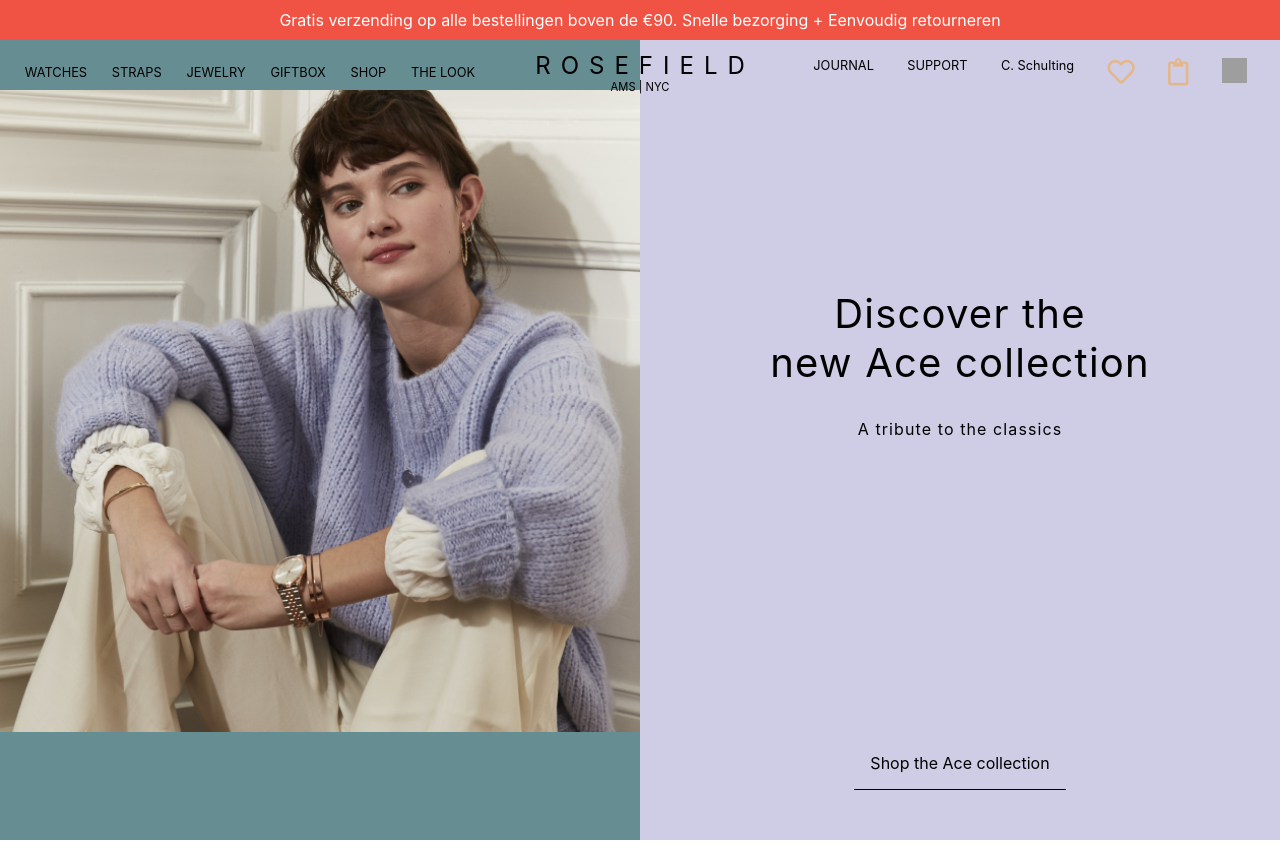
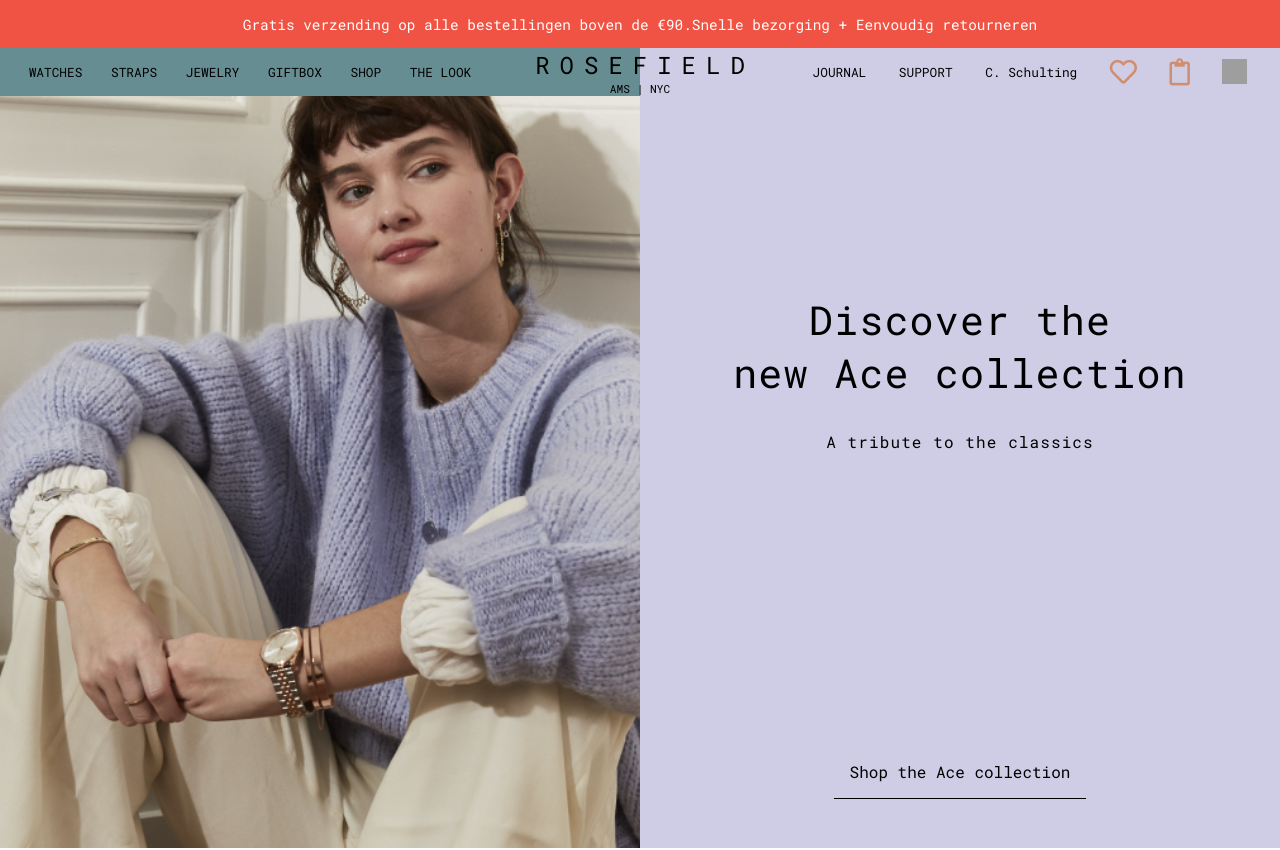
Before and after one commit to MarioSilvaPrada/rosefield_website, a React (Create React App) app: page / in a window 1280 px wide. Shown: the top 850 px of the page. Built offline with nearby package versions, Linux system fonts and the light colour scheme; grey boxes are pictures that could not be loaded.

Commit message:
updating

```diff
--- a/public/index.html
+++ b/public/index.html
@@ -3,7 +3,12 @@
   <head>
     <meta charset="utf-8" />
     <link rel="shortcut icon" href="%PUBLIC_URL%/favicon.ico" />
-    <link rel="stylesheet" href="https://use.fontawesome.com/releases/v5.8.2/css/all.css" integrity="sha384-oS3vJWv+0UjzBfQzYUhtDYW+Pj2yciDJxpsK1OYPAYjqT085Qq/1cq5FLXAZQ7Ay" crossorigin="anonymous">
+    <link
+      rel="stylesheet"
+      href="https://use.fontawesome.com/releases/v5.8.2/css/all.css"
+      integrity="sha384-oS3vJWv+0UjzBfQzYUhtDYW+Pj2yciDJxpsK1OYPAYjqT085Qq/1cq5FLXAZQ7Ay"
+      crossorigin="anonymous"
+    />
     <meta name="viewport" content="width=device-width, initial-scale=1" />
     <meta name="theme-color" content="#000000" />
 
@@ -21,6 +26,9 @@
       work correctly both with client-side routing and a non-root public URL.
       Learn how to configure a non-root public URL by running `npm run build`.
     -->
+    <style>
+      @import url("https://fonts.googleapis.com/css?family=Roboto+Mono&display=swap");
+    </style>
     <title>React App</title>
   </head>
   <body>
--- a/src/components/Advertisment.jsx
+++ b/src/components/Advertisment.jsx
@@ -5,18 +5,25 @@ import { DARK_ORANGE } from "../config/styles";
 
 
 const AdvertisementStyled = styled.div`
-    height: 40px;
+    height: 3rem;
     width: 100%;
     background: ${DARK_ORANGE};
     color: white;
     display: flex;
     justify-content: center;
     align-items: center;
+    font-size: 0.9rem;
+
+    @media screen and (max-width: 1200px) {
+        .extra{
+            display:none;
+        }
+    }
 `
 
 const Advertisement = () => (
     <AdvertisementStyled>
-        Gratis verzending op alle bestellingen boven de €90. Snelle bezorging + Eenvoudig retourneren
+        Gratis verzending op alle bestellingen boven de €90. <span className="extra">Snelle bezorging + Eenvoudig retourneren</span>
     </AdvertisementStyled>
 );
 
--- a/src/components/Footer.jsx
+++ b/src/components/Footer.jsx
@@ -70,7 +70,7 @@ const StyledFooter = styled.div`
     display: flex;
     justify-content: space-between;
     color: ${GREY};
-    font-size: 0.8rem;
+    font-size: 1rem;
   }
 
   @media screen and (max-width: 1200px) {
--- a/src/components/Header.jsx
+++ b/src/components/Header.jsx
@@ -1,7 +1,7 @@
 import React from "react";
 import styled from "styled-components";
 
-import { DARK_ORANGE } from "../config/styles";
+import { ORANGE } from "../config/styles";
 import { NETHERLAND } from "../config/images";
 
 const StyledHeader = styled.div`
@@ -19,13 +19,14 @@ const StyledHeader = styled.div`
   }
 
   a:hover {
-    color: ${DARK_ORANGE};
+    color: ${ORANGE};
   }
 
   .left-navbar,
   .right-navbar {
     display: flex;
     justify-content: space-evenly;
+    align-items: center;
     width: 500px;
     font-size: 0.8rem;
   }
@@ -47,7 +48,7 @@ const StyledHeader = styled.div`
 
   .right-navbar i {
     font-size: 1.7rem;
-    color: #e4b78b;
+    color: ${ORANGE} ;
   }
 
   .flag-img {
@@ -63,7 +64,7 @@ const StyledHeader = styled.div`
       display: flex;
       justify-content: space-evenly;
       width: 20rem;
-      font-size: 2rem;
+      font-size: 1.5rem;
     }
 
     .left-navbar,
--- a/src/components/Main.jsx
+++ b/src/components/Main.jsx
@@ -1,13 +1,20 @@
 import React from "react";
 import styled from "styled-components";
 
-import girl from '../config/img/girl.png'
+import girl from "../config/img/girl.png";
 
 const MainStyled = styled.div`
   height: 100vh;
   width: 100%;
   display: flex;
-  justify-content: center;
+  justify-content: stretch;
+  align-items: stretch;
+
+  .tab {
+    width: 100%;
+    height: 3rem;
+    background: #658d92;
+  }
 
   .main-left,
   .main-right {
@@ -49,16 +56,44 @@ const MainStyled = styled.div`
     border-bottom: 1px solid black;
   }
   .girl {
-      width: 100%;
-      ${'' /* height: 100%; */}
-      margin-top: 50px;
+    background: url(${girl}) center no-repeat;
+    background-size: cover;
+    width: 100%;
+    height: 100%;
+  }
+
+  @media screen and (max-width: 1200px) {
+    .tab {
+      display: none;
+    }
+  }
+
+  @media screen and (max-width: 700px) {
+    flex-direction: column;
+    height: 60rem;
+
+    .main-left {
+      order: 2;
+      height: 30rem;
+    }
+    .main-right {
+      order: 1;
+      height: 30rem;
+    }
+
+    .girl {
+      margin-top: 0;
+    }
   }
 `;
 
 const Main = () => (
   <MainStyled>
     <div className="main-left">
-        <img alt="girl" className="girl" src={girl} />
+      {/* <img alt="girl" className="girl" src={girl} /> */}
+      <div className="girl">
+        <div className="tab" />
+      </div>
     </div>
     <div className="main-right">
       <div className="main-toptext">
--- a/src/components/Shop.jsx
+++ b/src/components/Shop.jsx
@@ -29,6 +29,7 @@ const StyledShop = styled.div`
   flex-wrap: wrap;
   height: 100%;
   background: ${ORANGE};
+  position: static;
 
   @keyframes fadeInUp {
     from {
--- a/src/components/ShopItem.jsx
+++ b/src/components/ShopItem.jsx
@@ -14,12 +14,14 @@ const StyledShopItem = styled.div`
   margin: 3rem;
   position: relative;
 
-
-
   .shop-more {
     display: flex;
     justify-content: space-evenly;
     width: 100%;
+  }
+
+  img {
+    width: 17rem;
   }
 
   .item-price {
@@ -30,22 +32,20 @@ const StyledShopItem = styled.div`
     align-items: flex-end;
     top: 13rem;
     left: -14rem;
-    font-size: 0.9rem;
+    font-size: 1.1rem;
     color: ${SOFT_BROWN};
     width: 100%;
   }
 
-  @media screen and (max-width: 1200px){
+  @media screen and (max-width: 1200px) {
     .item-price {
-    left: -12.6rem;
-
+      left: -12.6rem;
     }
   }
-
 `;
 
 const ShopItem = props => (
-  <StyledShopItem >
+  <StyledShopItem>
     <div className="item-price">
       <span>{props.description}</span>
       <span>€ {props.price}</span>
--- a/src/components/Story.jsx
+++ b/src/components/Story.jsx
@@ -4,18 +4,17 @@ import styled from "styled-components";
 import hand from "../config/img/hand.png";
 
 const StyledStory = styled.div`
-  ${'' /* position: absolute; */}
   display: flex;
   justify-content: space-between;
   background: white;
   width: 100%;
-  height: 50rem;
 
   .story-text {
     display: flex;
     flex-direction: column;
     justify-content: space-evenly;
     text-align: left;
+    margin-left: 12rem;
   }
 
   .story-text :nth-child(1) {
@@ -55,6 +54,8 @@ const StyledStory = styled.div`
 
   @media screen and (max-width: 1200px) {
   justify-content: center;
+  height: 50rem;
+  ${'' /* margin-left: 0; */}
 
     .hand {
       display: none;
--- a/src/index.css
+++ b/src/index.css
@@ -1,10 +1,6 @@
 body {
   margin: 0;
-  font-family: -apple-system, BlinkMacSystemFont, "Segoe UI", "Roboto", "Oxygen",
-    "Ubuntu", "Cantarell", "Fira Sans", "Droid Sans", "Helvetica Neue",
-    sans-serif;
-  -webkit-font-smoothing: antialiased;
-  -moz-osx-font-smoothing: grayscale;
+  font-family: 'Roboto Mono', monospace;
 }
 
 code {
```
